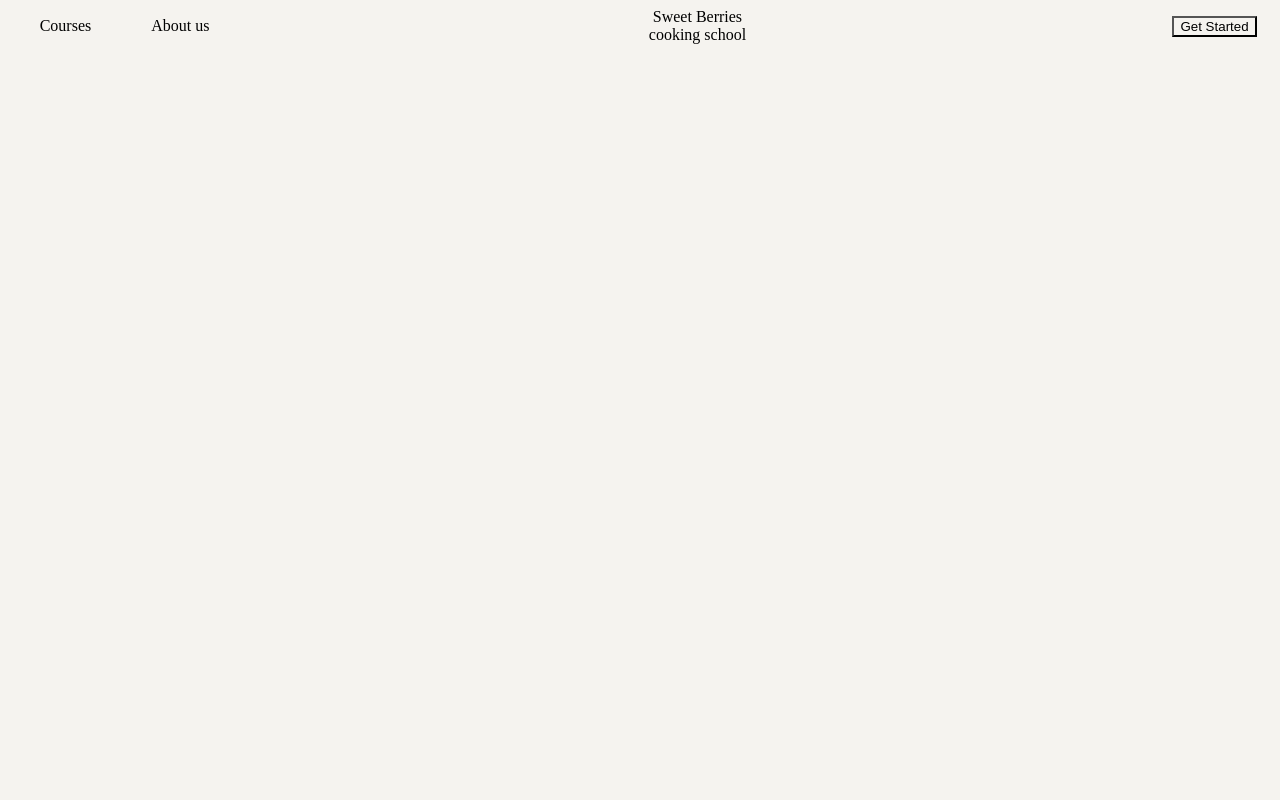
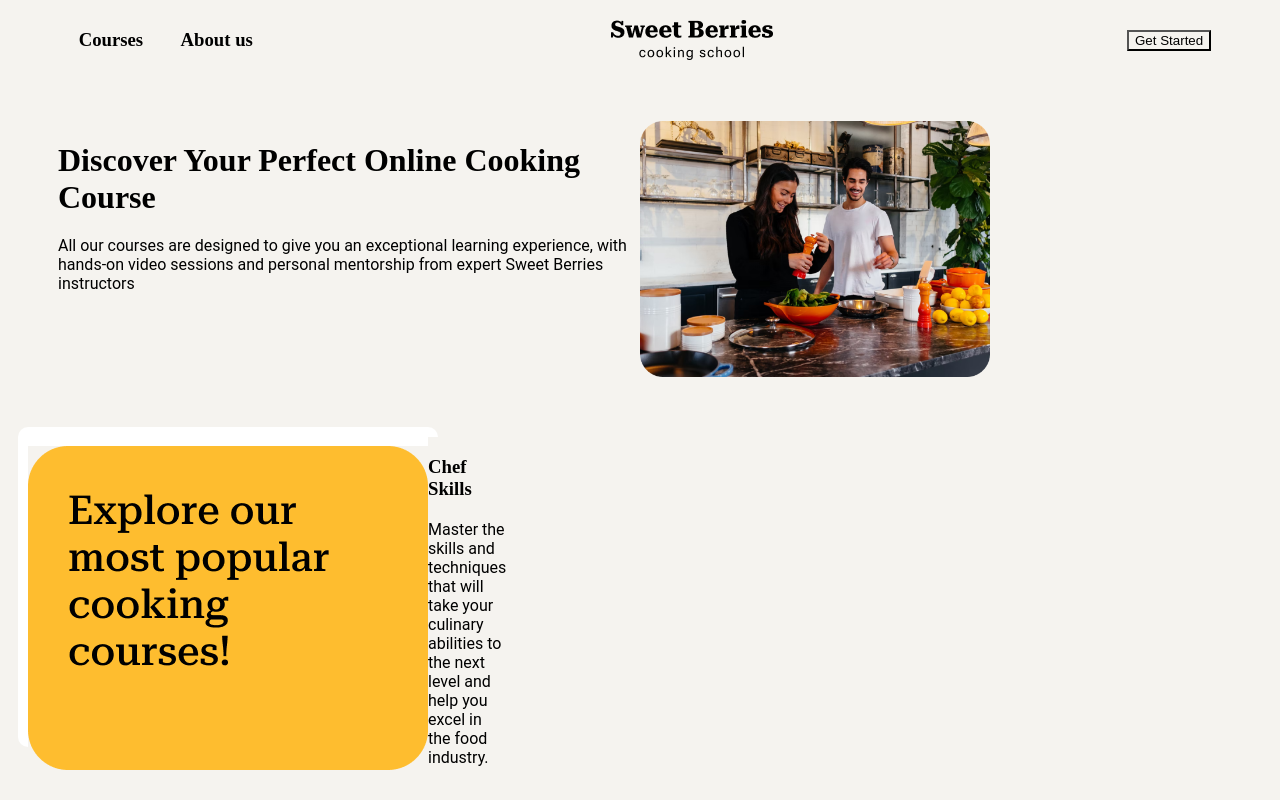
Before and after one commit to sonhenr/sweet-berries-cooking-school, a plain HTML site: page index.html in a window 1280 px wide. Drawn offline with Linux system fonts and the light colour scheme.

Commit message:
Version 1.5

```diff
--- a/index.html
+++ b/index.html
@@ -17,20 +17,34 @@
 
 <body>
 <div class="grid-navBar-container">
-   <div class="grid-Courses">Courses</div>
-   <div class="grid-aboutUs">About us</div>
-   <div class="grid-title">Sweet Berries<br>cooking school</div>
+   <div class="grid-navItem1"><h3>Courses</h3></div>
+   <div class="grid-navItem2"><h3>About us</h3></div>
+   <div class="grid-logo"><img src="./logo.png"></div>
    <div class="grid-getStartedButton"><button>Get Started</button></div>
 </div>
 
 <div class="grid-mainBox-container">
-   <div class="grid-titleText"></div>
-   <div class="grid-mainPicture"></div>
+   <div class="grid-titleText">
+      <h1>Discover Your Perfect Online Cooking Course</h1>
+      <p>All our courses are designed to give you an exceptional learning experience, with hands-on video sessions and personal mentorship from expert Sweet Berries instructors</p>
+   </div>
+   <div class="grid-mainPicture">
+      <img class="mainPicture" src="./mainPicture.png">
+   </div>
 </div>
 
-<div class="grid-boxes-container">
-   <div class="grid-boxes"></div>
-
+<div class="grid-cards-container">
+   <div class="grid-card1">
+      <img src="./Banner.png">
+   </div>
+   <div class="grid-card2">
+      <h3>Chef Skills</h3>
+      <p>Master the skills and techniques that will take your culinary abilities to the next level and help you excel in the food industry.</p>
+   </div>
+   <div class="grid-card3"></div>
+   <div class="grid-card4"></div>
+   <div class="grid-card5"></div>
+   <div class="grid-card6"></div>
 </div>
 
 
--- a/style.css
+++ b/style.css
@@ -2,6 +2,26 @@
     background-color: #F5F3EF;
 }
 
+h1, h2, h3 {
+    display: flex;
+    flex-wrap: wrap;
+    font-family: 'Roboto Serif';
+    margin-bottom: 20px;
+    width: auto;
+
+}
+
+p {
+    font-family: 'Roboto';
+    margin-top: 0;
+}
+
+/* NAVBAR CODE BELOW */
+
+.grid-logo {
+    display: flex;
+    justify-content: center;
+}
 
 .grid-navBar-container {
     display: grid;
@@ -9,4 +29,38 @@
     align-items: center;
     text-align: center;
 
+    margin: 10px 50px 50px 50px;
 }
+
+.grid-navItem1, .grid-navItem2 {
+    display: flex;
+    justify-content: center;
+}
+
+/* MAINBOX CODE BELOW */
+
+.grid-mainBox-container {
+    display: grid;
+    grid-template-columns: 1fr 1fr;
+    margin: 0px 50px 50px 50px;
+}
+
+.mainPicture {
+    display: flex;
+    width: 350px;
+}
+
+/* CARDS CODE BELOW */
+
+.grid-cards-container {
+    display: grid;
+    grid-template: 1fr 1fr 1fr / 1fr 1fr 1fr;
+    background-color: #FFFFFF;
+    width: 400px;
+    height: 300px;
+    align-items: center;
+    justify-content: space-around;
+    padding: 10px;
+    margin: 10px;
+    border-radius: 10px;
+}
```
Also changed, not shown: Banner.png (added), Card.png (added), Logo.png (added), mainPicture.png (added).
